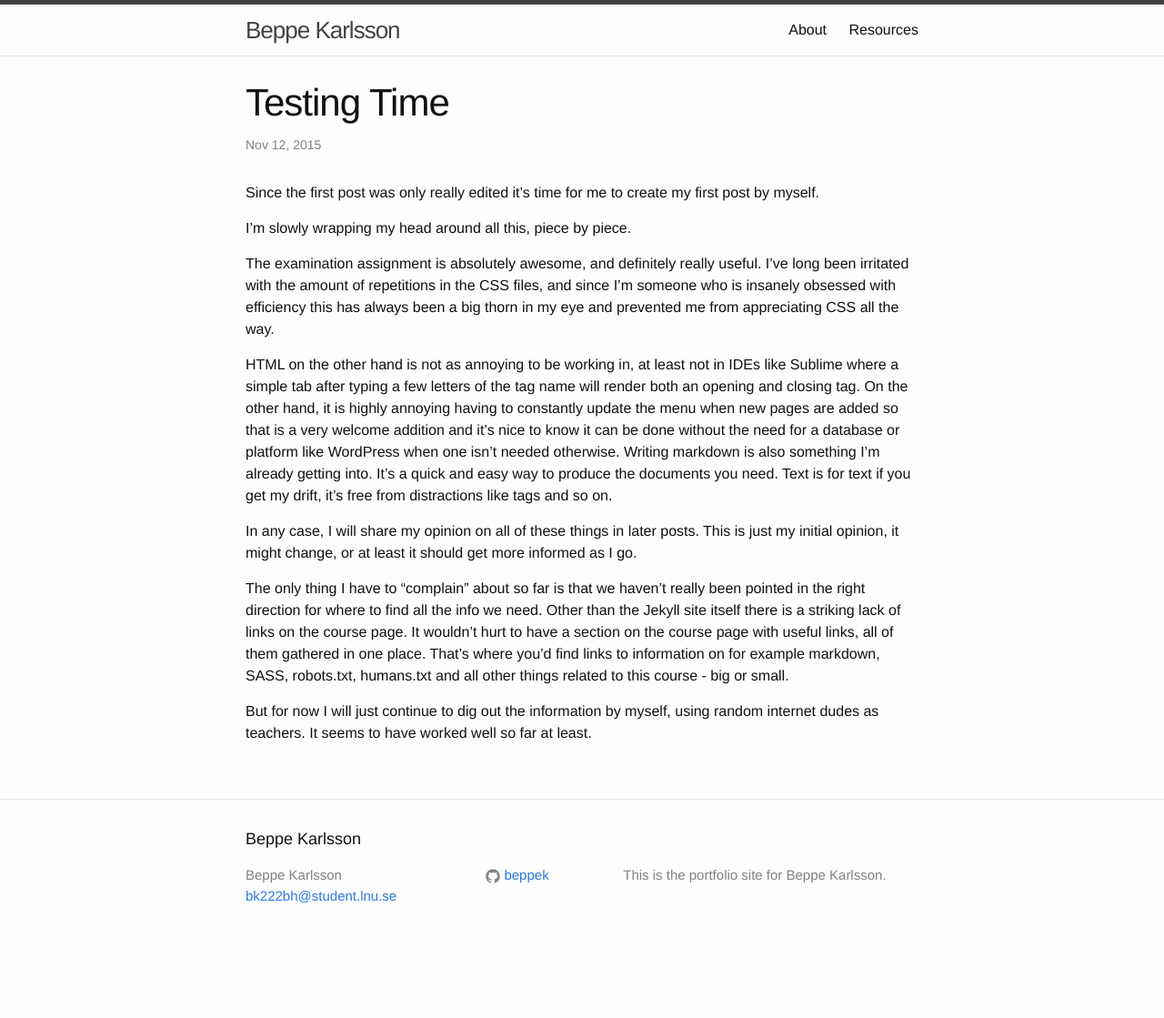
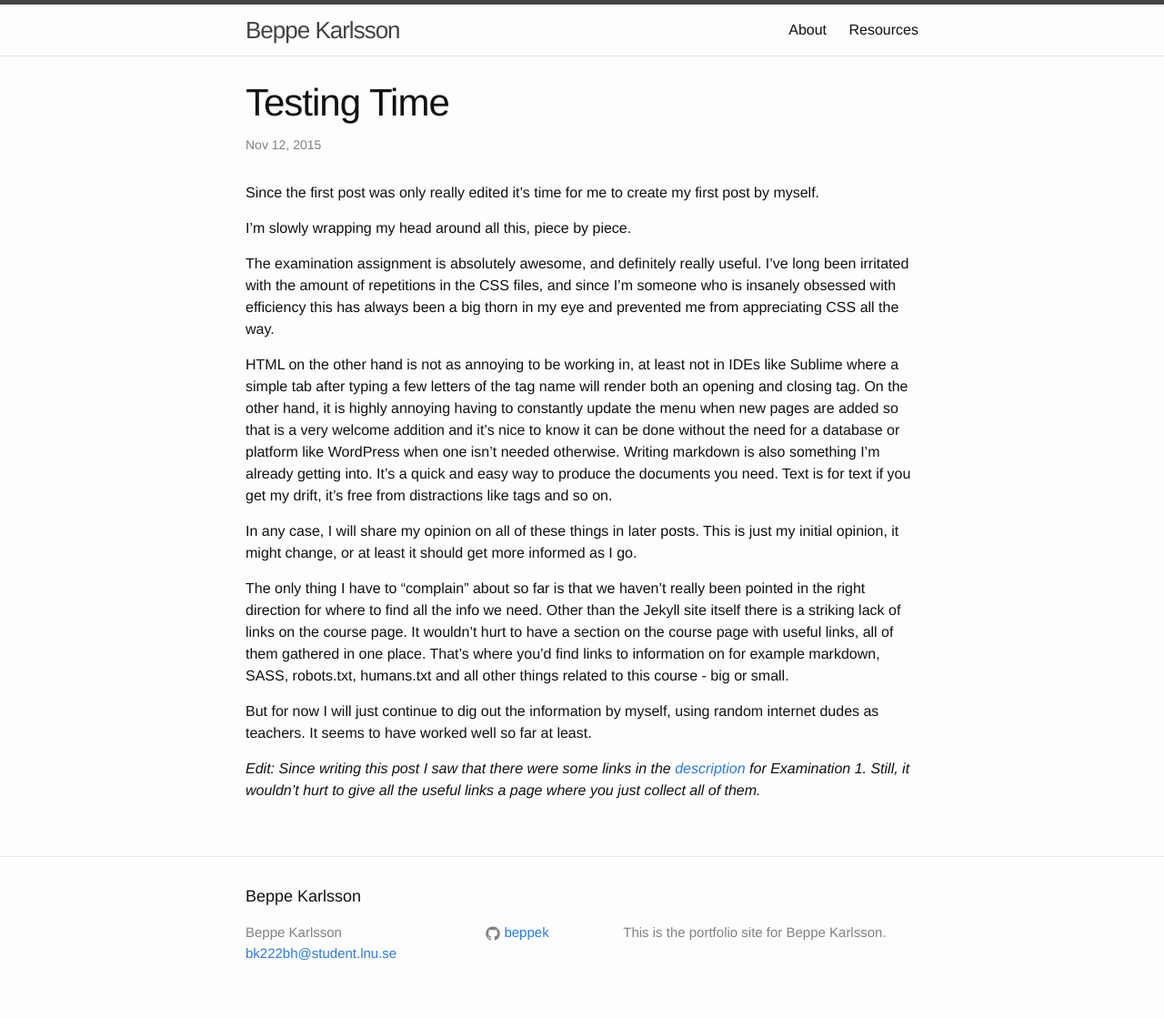
Before and after one commit to beppek/beppek.github.io, a Jekyll site: the page built from _posts/2015-11-12-testing-time.markdown, in a window 1280 px wide. Shown: the whole page at 91% size. Built offline with Jekyll 4.4.1, drawn with Linux system fonts in a browser that asks for light colours; comment, search, counter and statistics services are not loaded; before the commit the page ends 1056 px from its top, so only the background shows below that.

Commit message:
Update Testing Time post

```diff
--- a/_posts/2015-11-12-testing-time.markdown
+++ b/_posts/2015-11-12-testing-time.markdown
@@ -27,3 +27,6 @@ It wouldn't hurt to have a section on the course page with useful links, all of
 That's where you'd find links to information on for example markdown, SASS, robots.txt, humans.txt and all other things related to this course - big or small.
 
 But for now I will just continue to dig out the information by myself, using random internet dudes as teachers. It seems to have worked well so far at least.
+
+*Edit: Since writing this post I saw that there were some links in the [description](https://coursepress.lnu.se/kurs/klientbaserad-webbprogrammering/examination/exam-assignment-1/) for Examination 1.
+Still, it wouldn't hurt to give all the useful links a page where you just collect all of them.*
```
